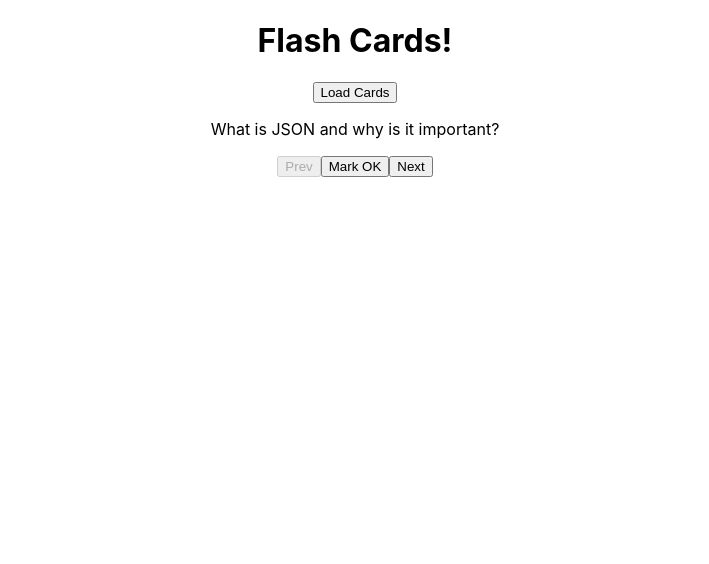
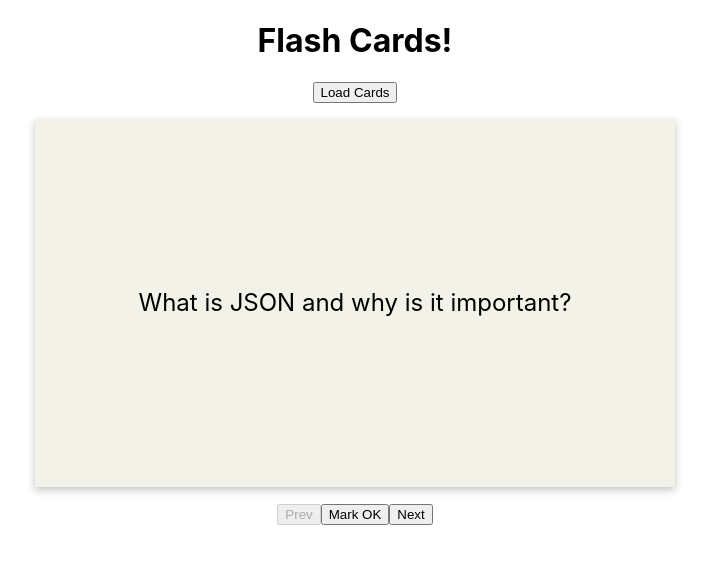
Before and after one commit to nico-martinucci/flash-cards-ts, a React (Create React App) app: page / in a window 1280 px wide. Both pictures are taken after a click on the button "Load Cards". Shown: the top 564 px of the page, without its empty margins (285-994 px from the left). Built offline with nearby package versions, Linux system fonts and the light colour scheme.

Commit message:
add and link Card style sheet

```diff
--- /dev/null
+++ b/src/Card.css
@@ -0,0 +1,17 @@
+.Card-container {
+    background-color: #f3f2e9;
+    position: relative;
+    width: 50%;
+    height: 23rem;
+    margin: 1rem;
+    display: flex;
+    flex-direction: column;
+    justify-content: center;
+    align-items: center;
+    box-shadow: rgba(0, 0, 0, 0.24) 0px 3px 8px;
+}
+
+.Card-content {
+    text-align: center;
+    font-size: 1.5rem;
+}
--- a/src/Card.tsx
+++ b/src/Card.tsx
@@ -1,4 +1,5 @@
 import { useState } from "react";
+import "./Card.css"
 
 interface CardProps {
     card: ICard
@@ -22,8 +23,8 @@ function Card({ card }: CardProps) {
 
     return (
         <div className="Card-container" onClick={toggleShowAnswer}>
-            {!showAnswer && <p>{card.q}</p>}
-            {showAnswer && <p>{card.a}</p>}
+            {!showAnswer && <p className="Card-content">{card.q}</p>}
+            {showAnswer && <p className="Card-content">{card.a}</p>}
         </div>
     )
 }
```
